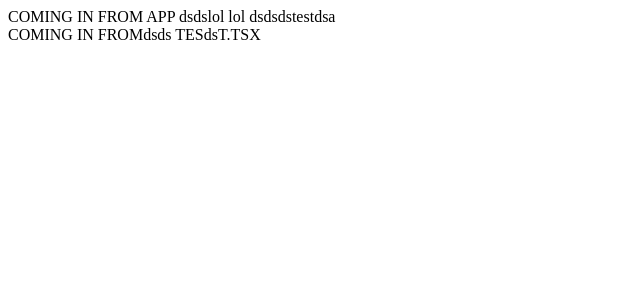
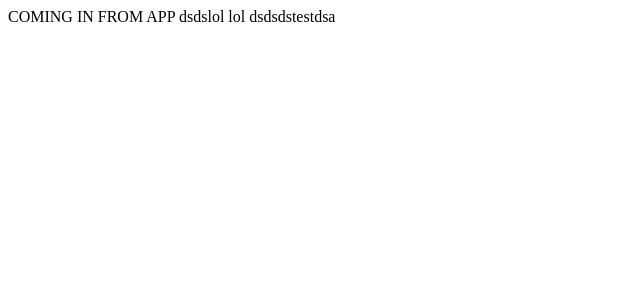
Before and after one commit to kthanesjesdapong/airbnb-submission, a React app: page / in a window 1280 px wide. Shown: the top 300 px of the page, without its empty margins (0-640 px from the left). Built offline with nearby package versions, Linux system fonts and the light colour scheme.

Commit message:
chore: add eslintignore

```diff
--- a/src/app/App.tsx
+++ b/src/app/App.tsx
@@ -1,10 +1,11 @@
 // Root LayOut
-import { Test } from "./test";
 
 const App = () => {
+
+
     return (
         <div>COMING IN FROM APP dsdslol lol dsdsdstestdsa
-            <Test />
+
         </div>
     );
 };
--- a/src/app/test.tsx
+++ /dev/null
@@ -1,11 +0,0 @@
-
-export const Test = () => {
-
-    const name = 'lol';
-    const unUsed = 'notused';
-    return (
-        <div>
-            COMING IN FROMdsds TESdsT.TSX
-        </div>
-    );
-};
--- a/tsconfig.json
+++ b/tsconfig.json
@@ -52,6 +52,5 @@
       "src/*",
       "src/**/*",
       "types/*.d.ts",
-      "./eslintrc.cjs",
     ],
   }
```
Also changed, not shown: .eslintrc.cjs, 1 other file (tests, documents, lock files or other folders).
